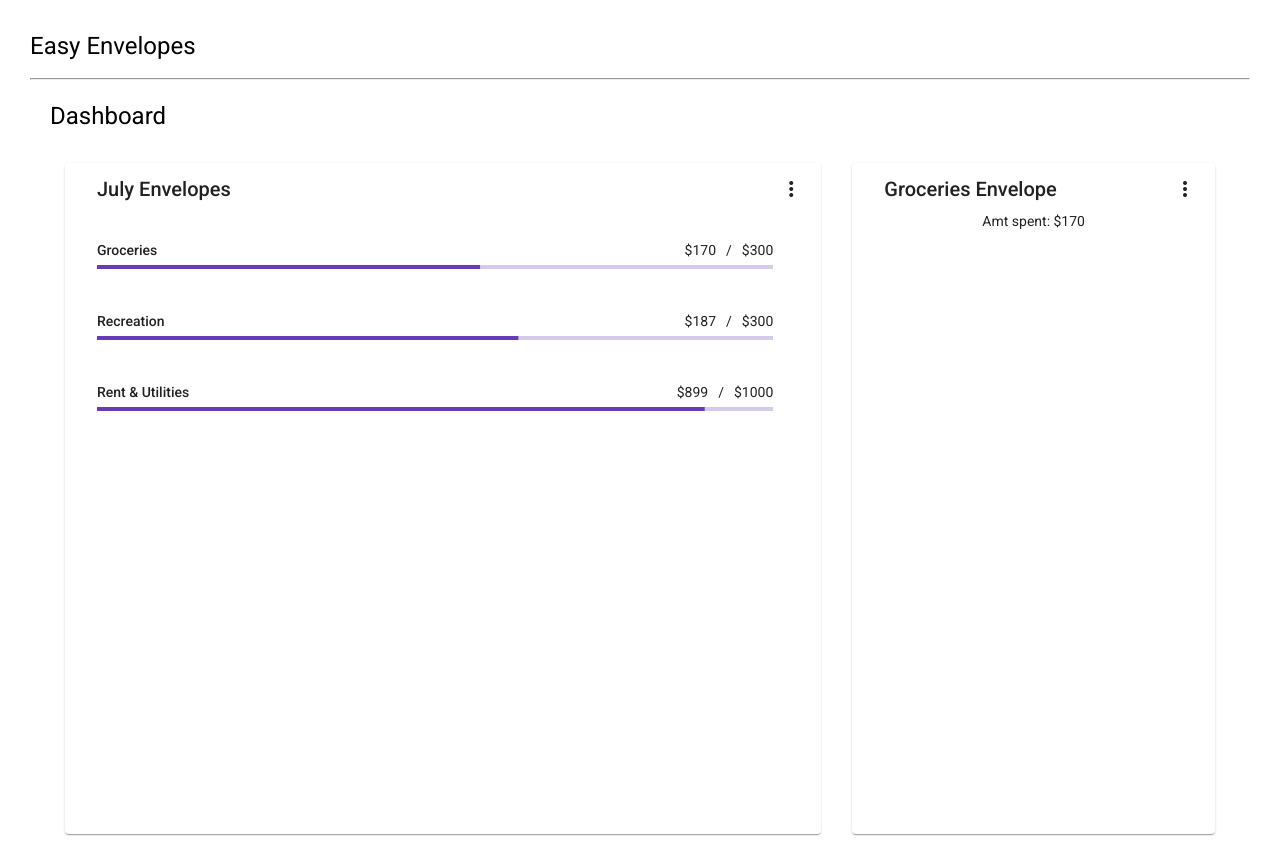
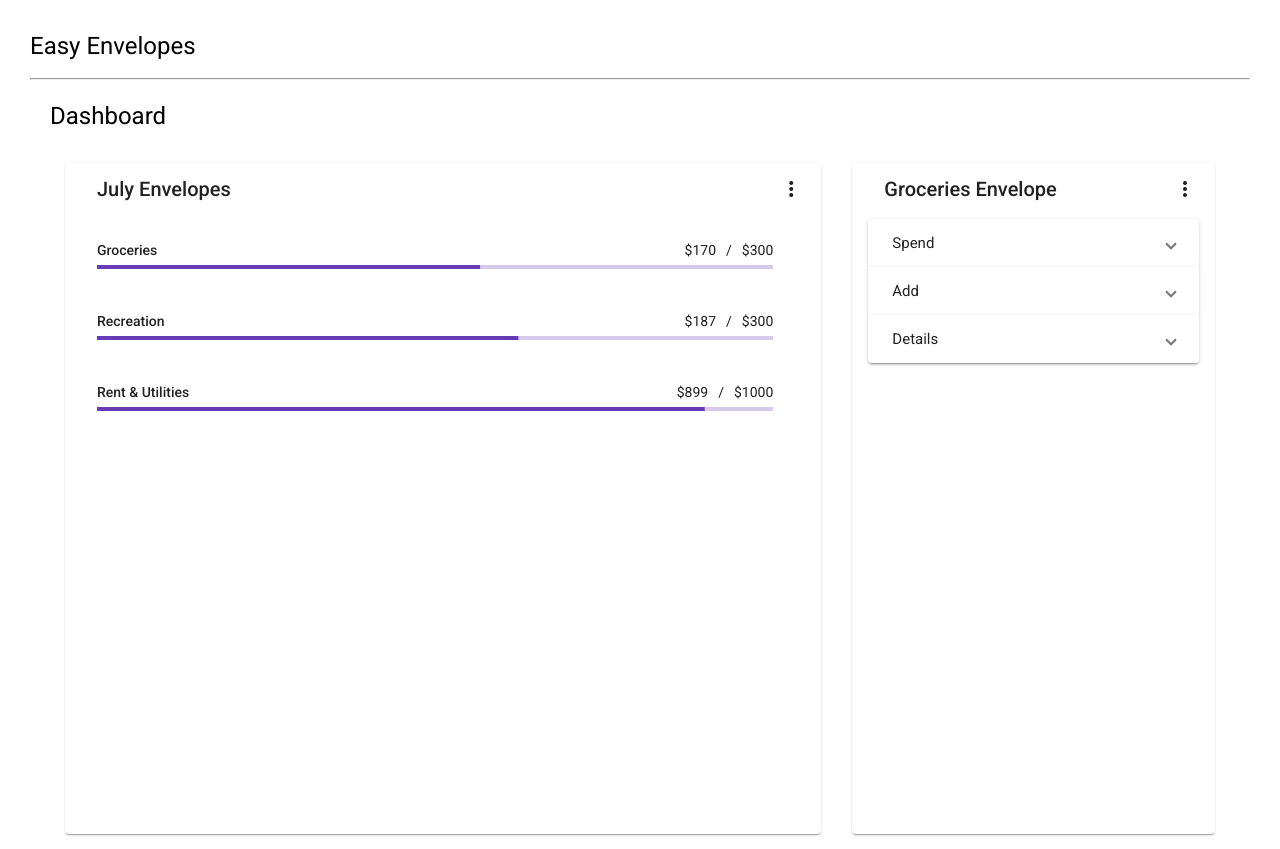
Before and after one commit to leungwkw/easy-envelopes, an Angular app: page / in a window 1280 px wide. Built offline with nearby package versions, Linux system fonts and the light colour scheme.

Commit message:
Added accordion to envelope-details component; roughly set up the first two panels.

```diff
--- a/src/app/envelope-details/envelope-details.component.css
+++ b/src/app/envelope-details/envelope-details.component.css
@@ -0,0 +1,11 @@
+.envelope-details__panel {
+    text-align: left;
+}
+
+.envelope-details > .envelope-details__panel:first-child {
+    margin-top: 8px;
+}
+
+.envelope-details__amt-field {
+    margin-right: 2rem;
+}
--- a/src/app/envelope-details/envelope-details.component.html
+++ b/src/app/envelope-details/envelope-details.component.html
@@ -1 +1,70 @@
-<p>Amt spent: ${{envelope.amtSpent}}</p>
+<mat-accordion class="envelope-details">
+<mat-expansion-panel class="envelope-details__panel">
+
+    <mat-expansion-panel-header>
+        <mat-panel-title>Spend</mat-panel-title>
+    </mat-expansion-panel-header>
+
+    <mat-form-field class="envelope-details__amt-field">
+        <mat-label>Amount</mat-label>
+        <span matPrefix>$&nbsp;</span>
+        <input matInput #spendAmt placeholder="0.00">
+    </mat-form-field>
+
+    <mat-form-field>
+        <mat-label>Add a note</mat-label>
+        <input matInput #spendNote maxlength="30" placeholder="Eg. lunch">
+        <mat-hint align="start"><strong>Optional</strong> </mat-hint>
+        <mat-hint align="end">{{spendNote.value.length}} / 30</mat-hint>
+    </mat-form-field>
+
+    <mat-action-row>
+        <button mat-button (click)="spendAmt.value=''; spendNote.value=''" [disabled]="(spendAmt.value.length==0) && (spendNote.value.length==0)">Clear</button>
+        <button mat-button color="primary" [disabled]="spendAmt.value.length==0">Spend</button>
+    </mat-action-row>
+
+</mat-expansion-panel>
+
+<mat-expansion-panel class="envelope-details__panel">
+
+    <mat-expansion-panel-header>
+        <mat-panel-title>Add</mat-panel-title>
+    </mat-expansion-panel-header>
+
+    <mat-form-field class="envelope-details__amt-field">
+        <mat-label>Amount</mat-label>
+        <span matPrefix>$&nbsp;</span>
+        <input matInput #addAmt placeholder="0.00">
+    </mat-form-field>
+
+    <mat-form-field>
+        <mat-label>Add a note</mat-label>
+        <input matInput #addNote maxlength="30" placeholder="Eg. From June paycheck">
+        <mat-hint align="start"><strong>Optional</strong> </mat-hint>
+        <mat-hint align="end">{{addNote.value.length}} / 30</mat-hint>
+    </mat-form-field>
+
+    <mat-action-row>
+        <button mat-button (click)="addAmt.value=''; addNote.value=''" [disabled]="(addAmt.value.length==0) && (addNote.value.length==0)">Clear</button>
+        <button mat-button color="primary" [disabled]="addAmt.value.length==0">Add</button>
+    </mat-action-row>
+</mat-expansion-panel>
+
+<mat-expansion-panel class="envelope-details__panel">
+    <mat-expansion-panel-header>
+    <mat-panel-title>
+        Details
+    </mat-panel-title>
+    <!-- <mat-panel-description>
+        Inform the date you wish to travel
+        <mat-icon>date_range</mat-icon>
+    </mat-panel-description> -->
+    </mat-expansion-panel-header>
+
+    <!-- <mat-form-field> -->
+    <!-- <mat-label>Date</mat-label> -->
+    <!-- <input matInput [matDatepicker]="picker" (focus)="picker.open()" readonly> -->
+    <!-- </mat-form-field> -->
+    <!-- <mat-datepicker #picker></mat-datepicker> -->
+</mat-expansion-panel>
+</mat-accordion>
--- a/src/app/envelope-details/envelope-details.component.ts
+++ b/src/app/envelope-details/envelope-details.component.ts
@@ -1,5 +1,6 @@
-import { Component, OnInit, Input } from '@angular/core';
+import { Component, OnInit, Input, ViewChild } from '@angular/core';
 import { Envelope } from '../envelope';
+import { MatAccordion } from '@angular/material/expansion';
 
 @Component({
   selector: 'app-envelope-details',
@@ -8,10 +9,18 @@ import { Envelope } from '../envelope';
 })
 export class EnvelopeDetailsComponent implements OnInit {
     @Input() envelope: Envelope;
+    @ViewChild(MatAccordion) accordion: MatAccordion;
+
+    // TODO: change type of @ViewChild in envelope-list component
+    // TODO: find way to ensure that form fields with '$' prefix are of same width as other form fields
 
     constructor() { }
 
     ngOnInit(): void {
     }
 
+    clearSpendFields() {
+
+    }
+
 }
```
Also changed, not shown: src/app/app.module.ts (+10 -2 lines).
